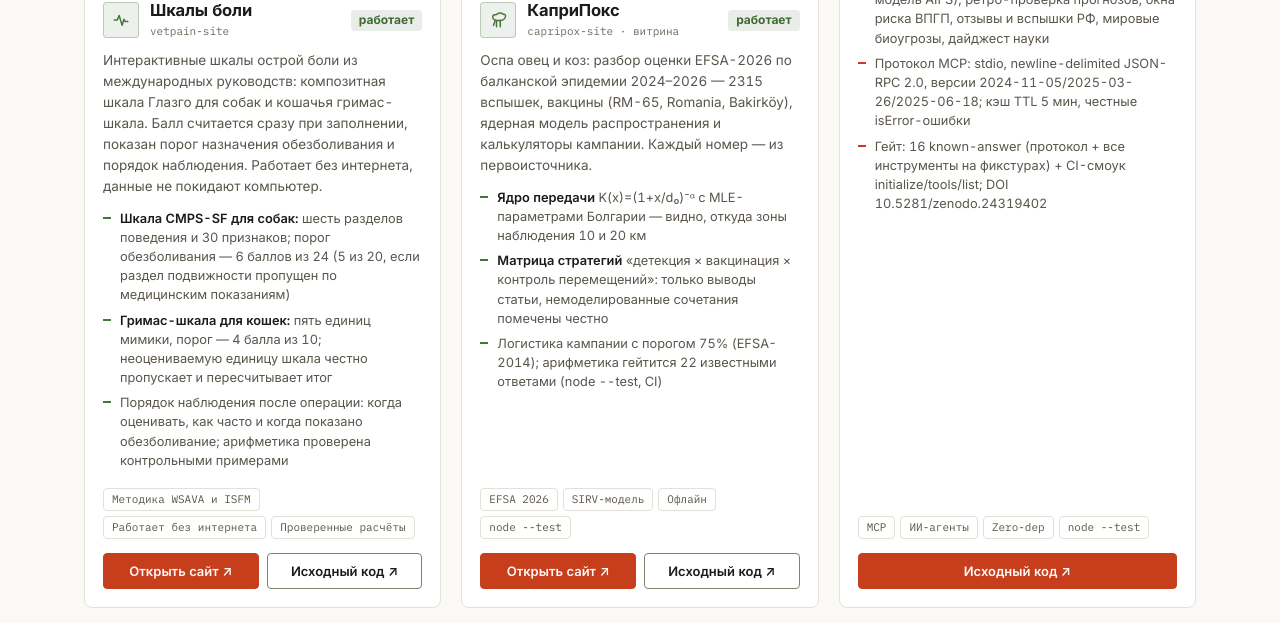
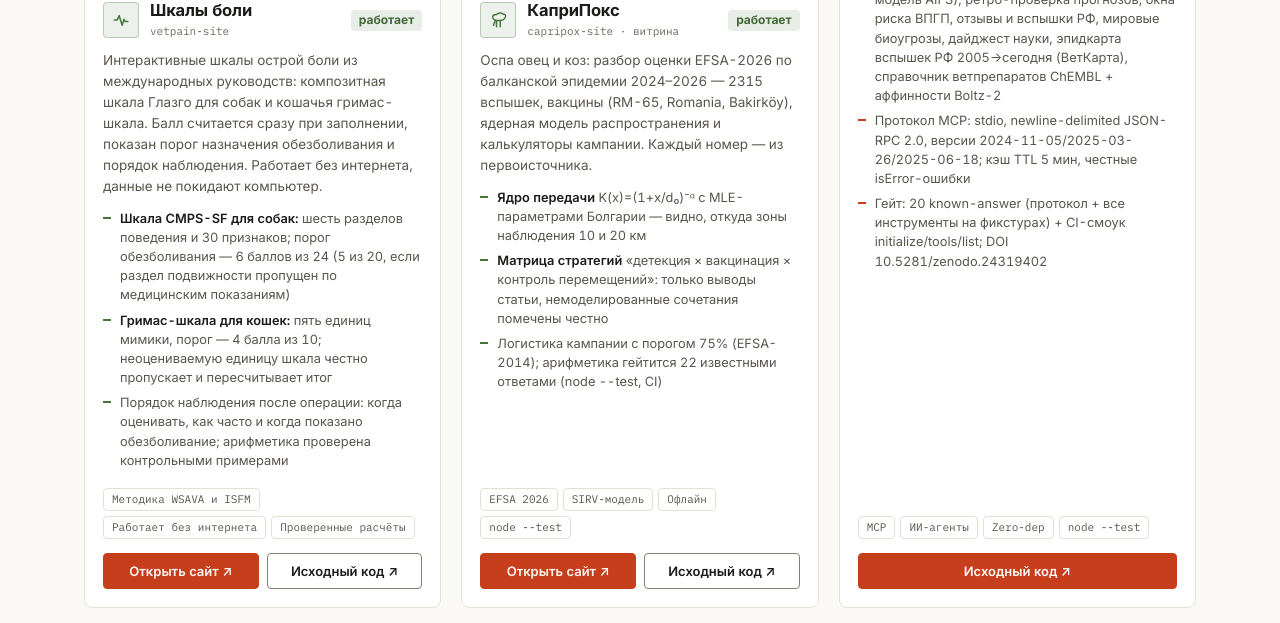
Before and after one commit to shray77/shray77.github.io, a plain HTML site: page index.html in a window 1280 px wide. Shown: the part 5303-5926 px from the top of the page. Drawn offline with Linux system fonts and the light colour scheme; no server answers.

Commit message:
Визитка: карточка VetMCP 8 → 10 инструментов (эпидкарта ВетКарта, справочник ChEMBL + Boltz-2), гейт 20

```diff
--- a/index.html
+++ b/index.html
@@ -776,9 +776,9 @@ section:first-of-type{padding-top:0}
           </div>
           <p class="card__desc">Ветеринарная экосистема как MCP-сервер: живые данные витрин — для ИИ-агентов (Claude Desktop, Cursor, Cline). Ноль зависимостей, Node ≥ 20, один файл.</p>
           <ul class="card__feat">
-            <li><b>8 инструментов:</b> погода и тепловая нагрузка (THI/THIadj/BRD), прогноз 48 ч, вероятностный веер двух ансамблей ECMWF (IFS + ИИ-модель AIFS), ретро-проверка прогнозов, окна риска ВПГП, отзывы и вспышки РФ, мировые биоугрозы, дайджест науки</li>
+            <li><b>10 инструментов:</b> погода и тепловая нагрузка (THI/THIadj/BRD), прогноз 48 ч, вероятностный веер двух ансамблей ECMWF (IFS + ИИ-модель AIFS), ретро-проверка прогнозов, окна риска ВПГП, отзывы и вспышки РФ, мировые биоугрозы, дайджест науки, эпидкарта вспышек РФ 2005→сегодня (ВетКарта), справочник ветпрепаратов ChEMBL + аффинности Boltz-2</li>
             <li>Протокол MCP: stdio, newline-delimited JSON-RPC 2.0, версии 2024-11-05/2025-03-26/2025-06-18; кэш TTL 5 мин, честные isError-ошибки</li>
-            <li>Гейт: 16 known-answer (протокол + все инструменты на фикстурах) + CI-смоук initialize/tools/list; DOI 10.5281/zenodo.24319402</li>
+            <li>Гейт: 20 known-answer (протокол + все инструменты на фикстурах) + CI-смоук initialize/tools/list; DOI 10.5281/zenodo.24319402</li>
           </ul>
           <div class="card__tags"><span class="card__tag">MCP</span><span class="card__tag">ИИ-агенты</span><span class="card__tag">Zero-dep</span><span class="card__tag">node --test</span></div>
           <div class="card__links">
```
